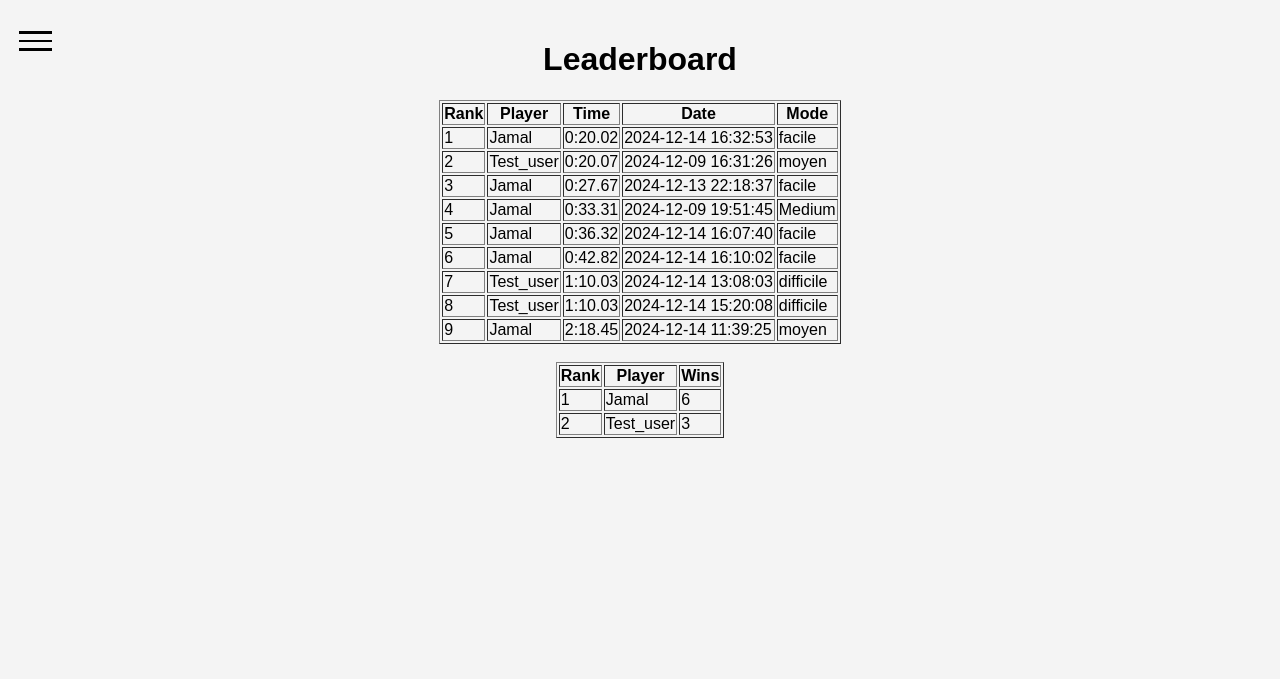
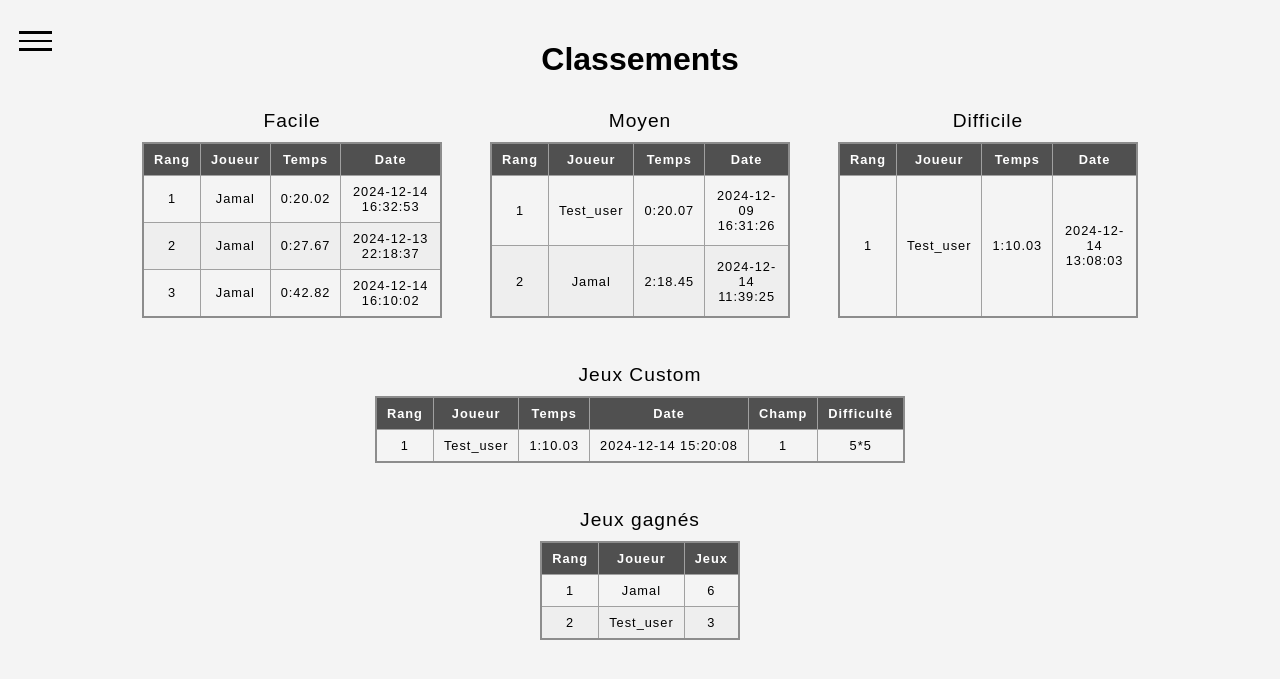
Before and after one commit to Leonidasw/FastAPI_projet, a FastAPI app: page /leaderboard in a window 1280 px wide. Shown: the top 679 px of the page. Run offline with FastAPI, Linux system fonts and the light colour scheme; data comes from the database, SQL or seed files in the repository; both versions use the stored data as it was after the commit.

Commit message:
leaderboard, etc...

```diff
--- a/server.py
+++ b/server.py
@@ -137,15 +137,21 @@
 async def leaderboard(request:Request):
     with sqlite3.connect(dbpath) as connection:
         cur = connection.cursor()
-        data = cur.execute("SELECT Joueur.user_pseudo,Score.score_centiseconds,Score.date_jeu,Score.difficulte_jeu FROM Score JOIN Joueur ON Score.id_user=Joueur.id_user ORDER BY Score.score_centiseconds ASC").fetchall()
-        wins = cur.execute("SELECT Joueur.user_pseudo, COUNT(Score.id_user) AS appearances FROM Score JOIN Joueur ON Score.id_user = Joueur.id_user GROUP BY Joueur.user_pseudo ORDER BY appearances DESC;").fetchall()
+        data_facile = cur.execute('SELECT Joueur.user_pseudo,Score.score_centiseconds,Score.date_jeu FROM Score JOIN Joueur ON Score.id_user=Joueur.id_user WHERE Score.difficulte_jeu=="facile" AND Score.custom == "NULL" ORDER BY Score.score_centiseconds ASC').fetchall()
+        data_medium = cur.execute('SELECT Joueur.user_pseudo,Score.score_centiseconds,Score.date_jeu FROM Score JOIN Joueur ON Score.id_user=Joueur.id_user WHERE Score.difficulte_jeu=="moyen" AND Score.custom == "NULL" ORDER BY Score.score_centiseconds ASC').fetchall()
+        data_difficile = cur.execute('SELECT Joueur.user_pseudo,Score.score_centiseconds,Score.date_jeu FROM Score JOIN Joueur ON Score.id_user=Joueur.id_user WHERE Score.difficulte_jeu=="difficile" AND Score.custom == "NULL" ORDER BY Score.score_centiseconds ASC').fetchall()
+        wins = cur.execute("SELECT Joueur.user_pseudo, COUNT(Score.id_user) AS appearances FROM Score JOIN Joueur ON Score.id_user = Joueur.id_user GROUP BY Joueur.user_pseudo ORDER BY appearances DESC;").fetchall()#WHERE Score.custom == 1
+        custom_rank = cur.execute('SELECT Joueur.user_pseudo,Score.score_centiseconds,Score.date_jeu,Champ.id_champ,Champ.difficulte FROM Score JOIN Joueur ON Joueur.id_user=Score.id_user JOIN Champ ON Joueur.id_user = Champ.user_id WHERE Score.custom != "NULL" AND Score.custom=Champ.id_champ ORDER BY Score.score_centiseconds ASC').fetchall()
     return templates.TemplateResponse(
         'leaderboard.html',
         {
             'request': request,
-            'title': "Leaderboard",
-            'score': data,
+            'title': "Classements",
+            'score_facile': data_facile,
+            'score_medium': data_medium,
+            'score_difficile': data_difficile,
             'wins':wins,
+            'custom':custom_rank,
             'enumerate': enumerate  # Add `enumerate` to the template context
         }
     )
@@ -248,7 +254,7 @@
     with sqlite3.connect(dbpath) as connection:
         cur = connection.cursor()
         id_user=cur.execute(f"SELECT id_user FROM Joueur WHERE user_pseudo=='{username}'").fetchone()[0]
-        cur.execute(f"INSERT INTO Score(id_user,difficulte_jeu,score_centiseconds,custom) VALUES({id_user},'{difficulty}','{score_centiseconds}',False)").fetchone()
+        cur.execute(f"INSERT INTO Score(id_user,difficulte_jeu,score_centiseconds,custom) VALUES({id_user},'{difficulty}','{score_centiseconds}','NULL')").fetchone()
 
 @app.post("/profile_page/get_score")
 async def get_score(request:Request):
--- a/static/css/style_demineur.css
+++ b/static/css/style_demineur.css
@@ -3,13 +3,69 @@
   align-items: center;
   background-position: center;
   display:flex;
-    font-family: Arial, sans-serif;
   flex-direction: column;
   align-items: center;
   margin: 0;
   padding: 20px;
   background-color: #f4f4f4;
+  font-family: 'Oswald', sans-serif;
 }
+
+th,
+td {
+  border: 1px solid rgb(160 160 160);
+  padding: 8px 10px;
+}
+
+th[scope='col'] {
+  background-color: #505050;
+  color: #fff;
+}
+
+th[scope='row'] {
+  background-color: #d6ecd4;
+}
+
+td {
+  text-align: center;
+}
+
+tr:nth-of-type(even) {
+  background-color: #eee;
+}
+
+table {
+  border-collapse: collapse;
+  border: 2px solid rgb(140 140 140);
+  font-family: sans-serif;
+  font-size: 0.8rem;
+  letter-spacing: 1px;
+}
+
+caption {
+  font-size:1.5em;
+  padding: 10px;
+  letter-spacing: 1px;
+}
+
+
+.tables-container {
+  display: flex;
+  grid-template-columns: repeat(3, 1fr); /* Creates 3 equal-width columns */
+  gap: 3em; /* Adds space between the tables */
+}
+
+.tables-container table {
+  max-width: 300px; /* Optional: Limits table width */
+}
+
+@media (max-width: 768px) {
+  .tables-container {
+      flex-wrap: wrap; /* Flexbox */
+      grid-template-columns: 1fr; /* Grid */
+  }
+}
+
 
 #sup {
   top: 0;
--- a/static/css/style_profile.css
+++ b/static/css/style_profile.css
@@ -9,6 +9,7 @@
     height: 100vh;
     margin: 0;
     background-color: #f4f4f4;
+    font-family: 'Oswald', sans-serif;
 }
 
 #demineurButton {
--- a/static/js/leaderboard.js
+++ b/static/js/leaderboard.js
@@ -17,7 +17,12 @@
       get.classList.toggle('is-active');
     });
     // Get all rows in the first table except the header row
-    const rows = document.querySelectorAll('table:first-of-type tbody tr');
+    const tables = document.querySelectorAll('table');
+    const tablesToFormat = Array.from(tables).slice(0, -1); // Select all tables except the last one
+
+    tablesToFormat.forEach((table) => {
+            // Get all rows in the current table except the header row
+        const rows = table.querySelectorAll('tbody tr');
 
         rows.forEach((row) => {
             // Get the Time column cell (3rd column; index 2)
@@ -29,4 +34,5 @@
                 }
             }
         });
+    });
 };
--- a/templates/demineur.html
+++ b/templates/demineur.html
@@ -25,8 +25,10 @@
   <a href="/demineur/facile">Facile</a>
   <a href="/demineur/moyen">Moyen</a>
   <a href="/demineur/difficile">Difficile</a>
-  <p id="timer">0:00.00</p>
-  <div id="game-container"></div> <!--Initiation du jeu-->
+  <div class="box">
+    <p id="timer">0:00.00</p>
+    <div id="game-container"></div> <!--Initiation du jeu-->
+  </div>
   <script src="../static/js/demineur.js"></script>
   <a href="/logout">Logout</a>
 
--- a/templates/leaderboard.html
+++ b/templates/leaderboard.html
@@ -22,35 +22,105 @@
         </div>
       </div>
     <h1>{{ title }}</h1>
+    <div class="tables-container">
+        <table border="1">
+            <caption>Facile</caption>
+            <thead>
+                <tr>
+                    <th scope="col">Rang</th>
+                    <th scope="col">Joueur</th>
+                    <th scope="col">Temps</th>
+                    <th scope="col">Date</th>
+                </tr>
+            </thead>
+            <tbody>
+                {% for index, entry in enumerate(score_facile, start=1) %}
+                <tr>
+                    <td>{{ index }}</td>
+                    <td>{{ entry[0] }}</td> <!-- user_pseudo -->
+                    <td>{{ entry[1] }}</td> <!-- time_jeu -->
+                    <td>{{ entry[2] }}</td> <!-- date_jeu -->
+                </tr>
+                {% endfor %}
+            </tbody>
+        </table>
+        <table border="1">
+            <caption>Moyen</caption>
+            <thead>
+                <tr>
+                    <th scope="col">Rang</th>
+                    <th scope="col">Joueur</th>
+                    <th scope="col">Temps</th>
+                    <th scope="col">Date</th>
+                </tr>
+            </thead>
+            <tbody>
+                {% for index, entry in enumerate(score_medium, start=1) %}
+                <tr>
+                    <td>{{ index }}</td>
+                    <td>{{ entry[0] }}</td> <!-- user_pseudo -->
+                    <td>{{ entry[1] }}</td> <!-- time_jeu -->
+                    <td>{{ entry[2] }}</td> <!-- date_jeu -->
+                </tr>
+                {% endfor %}
+            </tbody>
+        </table>
+        <table border="1">
+            <caption>Difficile</caption>
+            <thead>
+                <tr>
+                    <th scope="col">Rang</th>
+                    <th scope="col">Joueur</th>
+                    <th scope="col">Temps</th>
+                    <th scope="col">Date</th>
+                </tr>
+            </thead>
+            <tbody>
+                {% for index, entry in enumerate(score_difficile, start=1) %}
+                <tr>
+                    <td>{{ index }}</td>
+                    <td>{{ entry[0] }}</td> <!-- user_pseudo -->
+                    <td>{{ entry[1] }}</td> <!-- time_jeu -->
+                    <td>{{ entry[2] }}</td> <!-- date_jeu -->
+                </tr>
+                {% endfor %}
+            </tbody>
+        </table>
+    </div>
+    <br><br>
     <table border="1">
+        <caption>Jeux Custom</caption>
         <thead>
             <tr>
-                <th>Rank</th>
-                <th>Player</th>
-                <th>Time</th>
-                <th>Date</th>
-                <th>Mode</th>
+                <th scope="col">Rang</th>
+                <th scope="col">Joueur</th>
+                <th scope="col">Temps</th>
+                <th scope="col">Date</th>
+                <th scope="col">Champ</th>
+                <th scope="col">Difficulté</th>
             </tr>
         </thead>
         <tbody>
-            {% for index, entry in enumerate(score, start=1) %}
+            {% for index, entry in enumerate(custom, start=1) %}
             <tr>
                 <td>{{ index }}</td>
                 <td>{{ entry[0] }}</td> <!-- user_pseudo -->
-                <td>{{ entry[1] }}</td> <!-- time_jeu -->
+                <td>{{ entry[1] }}</td> <!-- score-->
                 <td>{{ entry[2] }}</td> <!-- date_jeu -->
-                <td>{{ entry[3] }}</td> <!-- difficulte_jeu -->
-            </tr>
+                <td>{{ entry[3] }}</td> <!-- id_champ -->
+                <td>{{ entry[4] }}</td> <!-- champ_difficulte -->
+            </tr> <!--SELECT Joueur.user_pseudo,Score.score_centiseconds,Score.date_jeu,Champ.id_champ,Champ.difficulte-->
             {% endfor %}
         </tbody>
     </table>
-    <br>
+    <br><br>
     <table border="1">
+        <caption>Jeux gagnés</caption>
         <thead>
             <tr>
-                <th>Rank</th>
-                <th>Player</th>
-                <th>Wins</th>
+                <th scope="col">Rang</th>
+                <th scope="col">Joueur</th>
+                <th scope="col">Jeux</th>
             </tr>
         </thead>
         <tbody>
```
Also changed, not shown: db/database2.db. Lines whose indentation alone changed are shown as unchanged.
